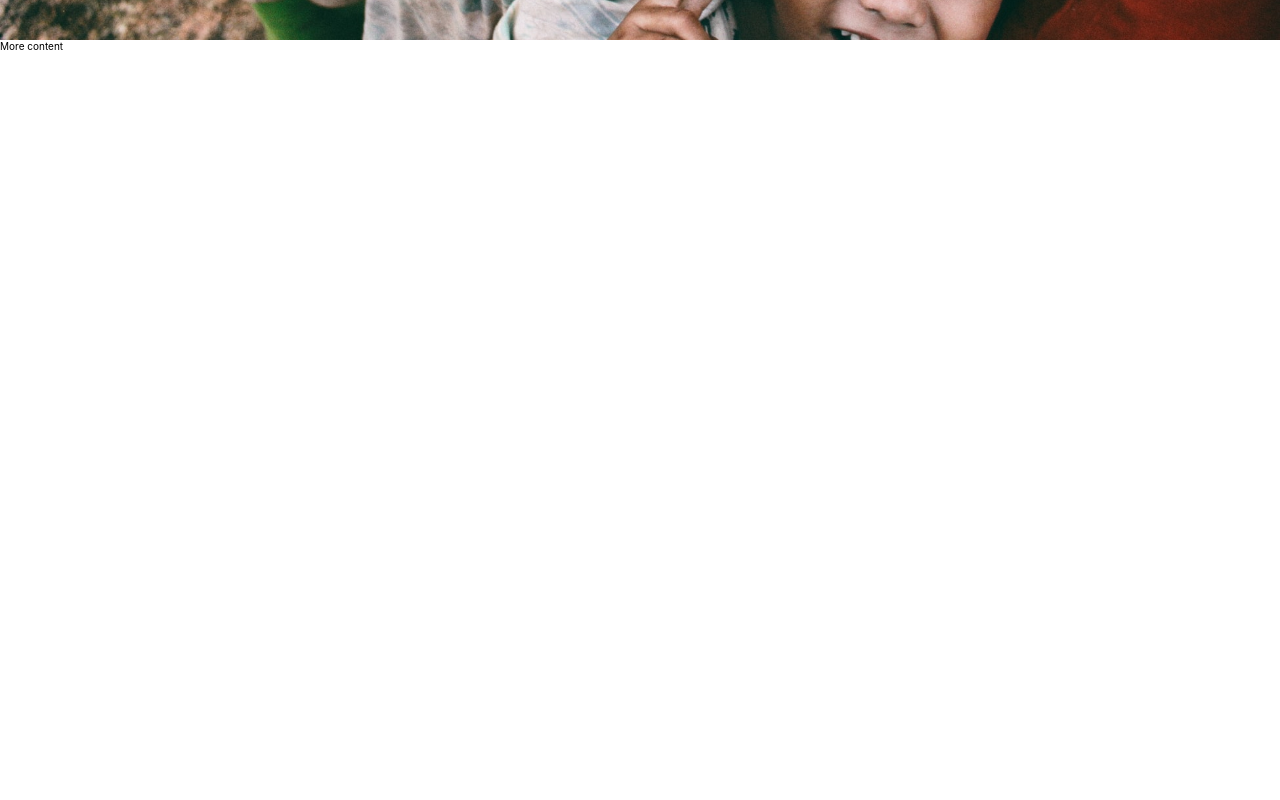
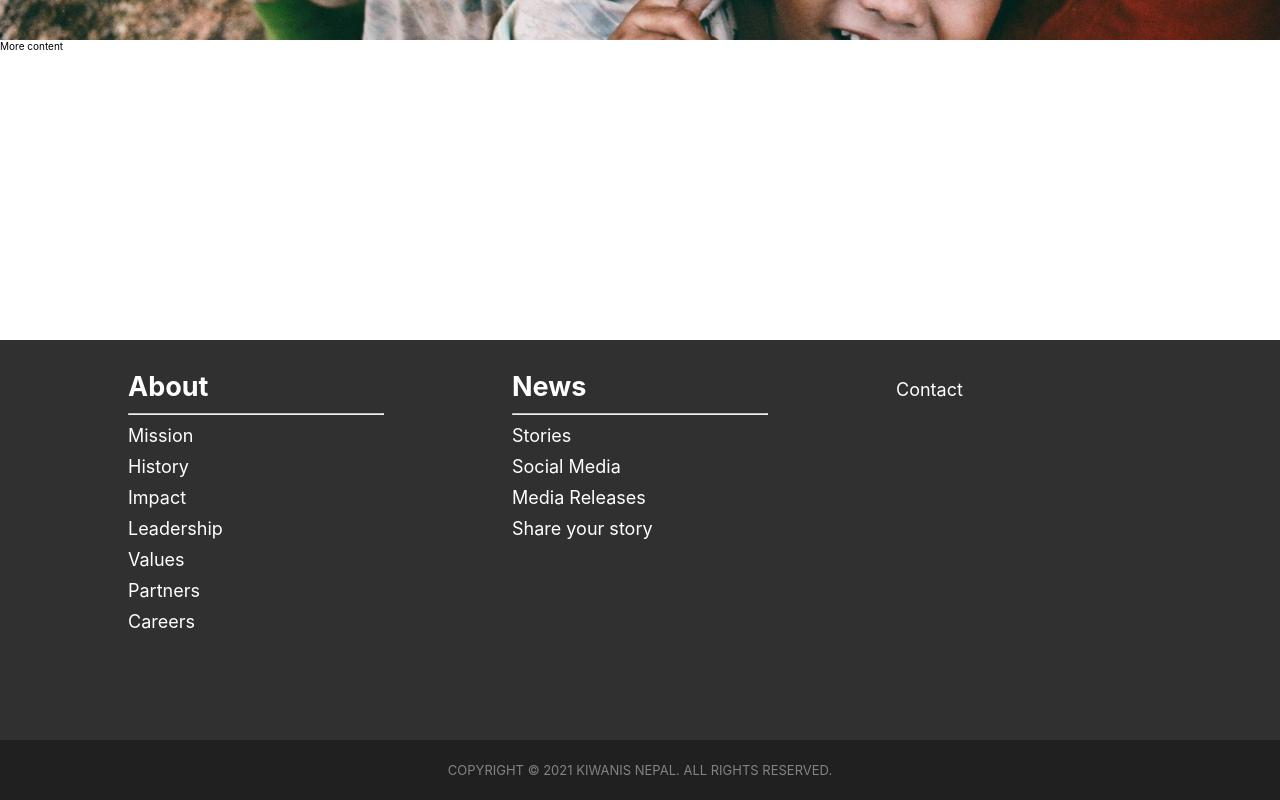
Before and after one commit to Azazel5/kiwanis-club, a React (Create React App) app: page / in a window 1280 px wide. Shown: the part 695-1495 px from the top of the page. Before the commit the page ends 1035 px from the top, so only its background shows below. Built offline with nearby package versions, Linux system fonts and the light colour scheme.

Commit message:
Started work on the footer

```diff
--- a/src/App.js
+++ b/src/App.js
@@ -4,6 +4,7 @@ import './App.scss'
 import Navigation from './components/navigation/navigation'
 import headerPhoto from './assets/Images/header-photo.jpeg'
 import MenuOverlay from './components/MenuOverlay/MenuOverlay'
+import Footer from './components/Footer/footer'
 
 const App = () => {
     /** State variables **/
@@ -38,7 +39,7 @@ const App = () => {
 
     return (
         <div className="app">
-            {menuClicked && <MenuOverlay />}
+            <MenuOverlay menuClicked={menuClicked} />
             <Navigation
                 navbarScrolled={navbarScrolled} menuClicked={menuClicked}
                 menuButtonClickHandler={menuButtonClickHandler} />
@@ -50,6 +51,8 @@ const App = () => {
             <div className="test">
                 More content
             </div>
+
+            <Footer />
         </div>
     );
 }
--- /dev/null
+++ b/src/components/Footer/footer.js
@@ -0,0 +1,36 @@
+import './footer.scss'
+
+const Footer = props => {
+    return (
+        <footer className="footer">
+            <div className="footer__top">
+                <div className="footer__top-child">
+                    <h2>About</h2>
+                    <hr class="solid"></hr>
+                    <a href="$#">Mission</a>
+                    <a href="$#">History</a>
+                    <a href="$#">Impact</a>
+                    <a href="$#">Leadership</a>
+                    <a href="$#">Values</a>
+                    <a href="$#">Partners</a>
+                    <a href="$#">Careers</a>
+                </div>
+                <div className="footer__top-child">
+                    <h2>News</h2>
+                    <hr class="solid"></hr>
+                    <a href="$#">Stories</a>
+                    <a href="$#">Social Media</a>
+                    <a href="$#">Media Releases</a>
+                    <a href="$#">Share your story</a>
+                </div>
+                <div className="footer__top-child">Contact</div>
+            </div>
+
+            <div className="footer__bottom">
+                COPYRIGHT &copy; 2021 KIWANIS NEPAL. ALL RIGHTS RESERVED.
+            </div>
+        </footer>
+    )
+}
+
+export default Footer
--- /dev/null
+++ b/src/components/Footer/footer.scss
@@ -0,0 +1,46 @@
+.footer {
+    font-size: 1.8rem;
+
+    &__top {
+        display: flex;
+        align-items: baseline;
+        justify-content: space-evenly;
+        height: 40rem;
+        background-color: #303030;
+        color: white;
+
+        &-child {
+            display: flex;
+            flex-direction: column;
+            justify-content: center;
+            margin-top: 3rem;
+            width: 20%;
+
+            & > *:not(:last-child) {
+                margin-bottom: 1rem;
+            }
+
+            & a:visited,
+            & a:link {
+                text-decoration: none;
+                border: none;
+                color: white;
+            }
+        }
+    }
+
+    &__bottom {
+        display: flex;
+        align-items: center;
+        justify-content: center;
+        font-size: 1.3rem;
+        height: 6rem;
+        background-color: #202020;
+        color: #838383;
+    }
+}
+
+.solid {
+    border-top: 0.5px solid #bbb;
+    width: 100%;
+}
--- a/src/components/MenuOverlay/MenuOverlay.js
+++ b/src/components/MenuOverlay/MenuOverlay.js
@@ -1,9 +1,19 @@
 import './MenuOverlay.scss'
 
+import { CSSTransition } from 'react-transition-group'
+
 const MenuOverlay = props => {
+    const { menuClicked } = props
+
     return (
-        <div className="menu-overlay">
-        </div>
+        <CSSTransition
+            in={menuClicked}
+            timeout={700}
+            classNames="overlay-animation"
+            unmountOnExit
+        >
+            <div className="menu-overlay"></div>
+        </CSSTransition>
     )
 }
 
--- a/src/components/MenuOverlay/MenuOverlay.scss
+++ b/src/components/MenuOverlay/MenuOverlay.scss
@@ -7,3 +7,58 @@
     width: 100%;
     background-color: white;
 }
+
+.overlay-animation {
+    &-enter {
+        -webkit-animation: slide-left 0.7s cubic-bezier(0.25, 0.46, 0.45, 0.94) both;
+        animation: slide-left 0.7s cubic-bezier(0.25, 0.46, 0.45, 0.94) both;
+    }
+
+    &-exit {
+        -webkit-animation: slide-right 0.7s cubic-bezier(0.25, 0.46, 0.45, 0.94) both;
+        animation: slide-right 0.7s cubic-bezier(0.25, 0.46, 0.45, 0.94) both;
+    }
+}
+
+/* Keyframes for the slide left animation */
+@-webkit-keyframes slide-left {
+    0% {
+        -webkit-transform: translateX(100%);
+        transform: translateX(100%);
+    }
+    100% {
+        -webkit-transform: translateX(0);
+        transform: translateX(0);
+    }
+}
+@keyframes slide-left {
+    0% {
+        -webkit-transform: translateX(100%);
+        transform: translateX(100%);
+    }
+    100% {
+        -webkit-transform: translateX(0);
+        transform: translateX(0);
+    }
+}
+/* Keyframes for the slide right animation */
+@-webkit-keyframes slide-right {
+    0% {
+        -webkit-transform: translateX(0);
+        transform: translateX(0);
+    }
+    100% {
+        -webkit-transform: translateX(100%);
+        transform: translateX(100%);
+    }
+}
+@keyframes slide-right {
+    0% {
+        -webkit-transform: translateX(0);
+        transform: translateX(0);
+    }
+    100% {
+        -webkit-transform: translateX(100%);
+        transform: translateX(100%);
+    }
+}
--- a/src/index.scss
+++ b/src/index.scss
@@ -1,18 +1,24 @@
+*,
+*::after,
+*::before {
+    margin: 0;
+    padding: 0;
+    box-sizing: inherit;
+}
+
 html {
     box-sizing: border-box;
     font-size: 62.5%;
 }
 
 body {
-  margin: 0;
-  font-family: -apple-system, BlinkMacSystemFont, 'Segoe UI', 'Roboto', 'Oxygen',
-    'Ubuntu', 'Cantarell', 'Fira Sans', 'Droid Sans', 'Helvetica Neue',
-    sans-serif;
-  -webkit-font-smoothing: antialiased;
-  -moz-osx-font-smoothing: grayscale;
+    margin: 0;
+    font-family: -apple-system, BlinkMacSystemFont, "Segoe UI", "Roboto", "Oxygen", "Ubuntu", "Cantarell", "Fira Sans",
+        "Droid Sans", "Helvetica Neue", sans-serif;
+    -webkit-font-smoothing: antialiased;
+    -moz-osx-font-smoothing: grayscale;
 }
 
 code {
-  font-family: source-code-pro, Menlo, Monaco, Consolas, 'Courier New',
-    monospace;
+    font-family: source-code-pro, Menlo, Monaco, Consolas, "Courier New", monospace;
 }
```
